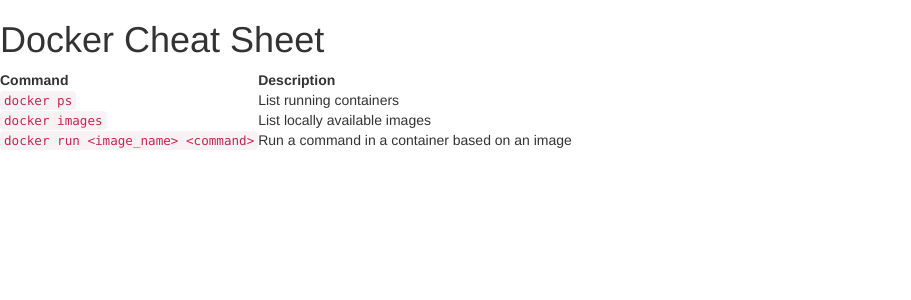
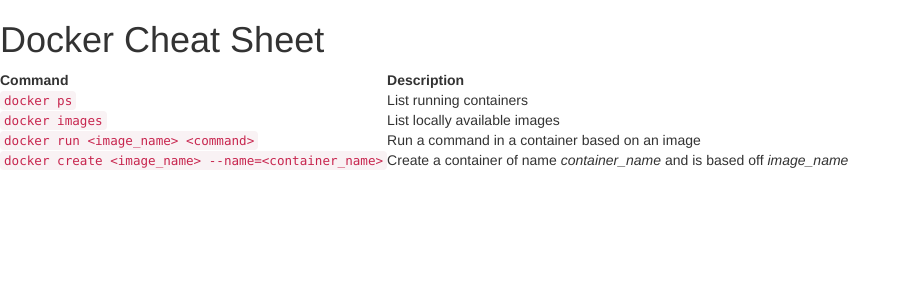
Before and after one commit to dann7387/dann7387.github.io, a Jekyll site: the page built from cheat-sheet/docker/index.md, in a window 1280 px wide. Shown: the top 300 px of the page, without its empty margins (0-911 px from the left). Built offline with Jekyll 4.4.1, drawn with Linux system fonts in a browser that asks for light colours; nearby versions of some CDN libraries; comment, search, counter and statistics services are not loaded.

Commit message:
Add `docker create` command.

````diff
--- a/cheat-sheet/docker/index.md
+++ b/cheat-sheet/docker/index.md
@@ -11,3 +11,4 @@
 | ```docker ps``` | List running containers |
 | ```docker images``` | List locally available images |
 | ```docker run <image_name> <command>``` | Run a command in a container based on an image |
+| ```docker create <image_name> --name=<container_name>``` | Create a container of name <var>container_name</var> and is based off <var>image_name</var> |
````
